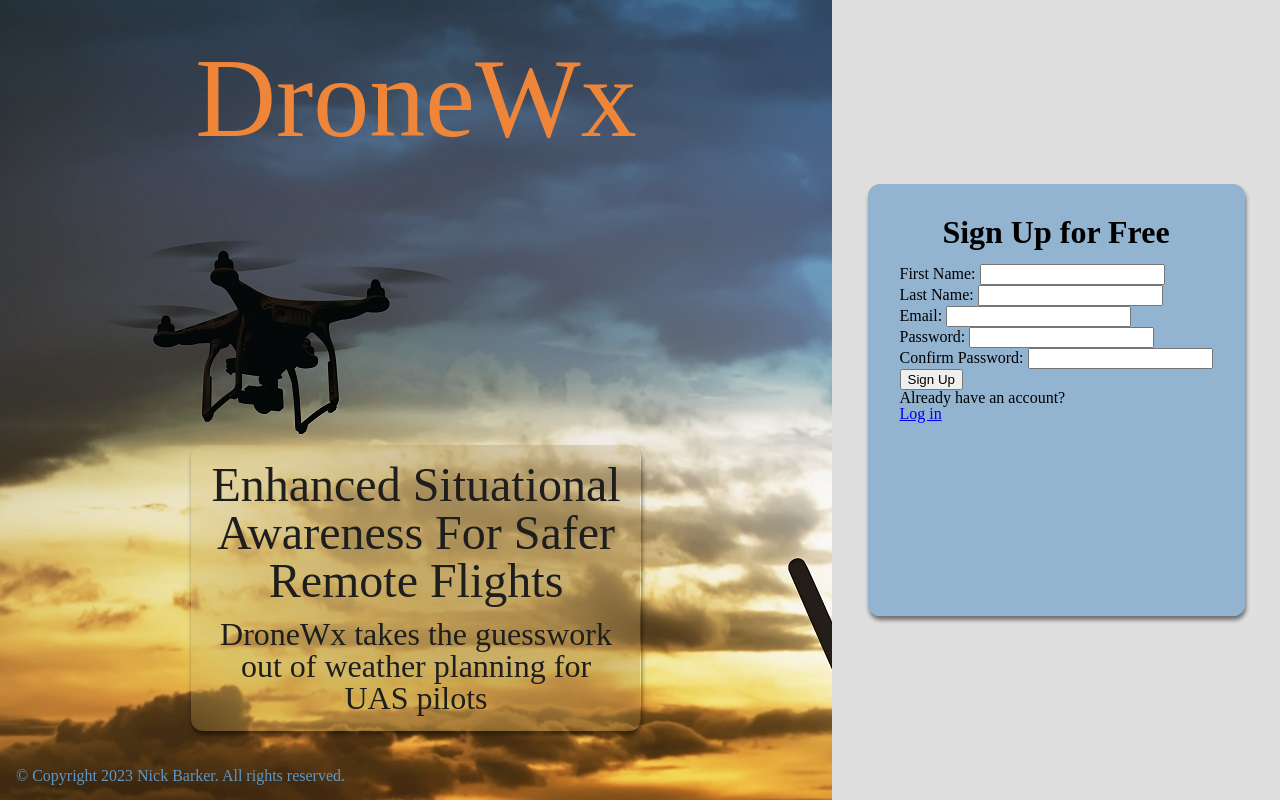
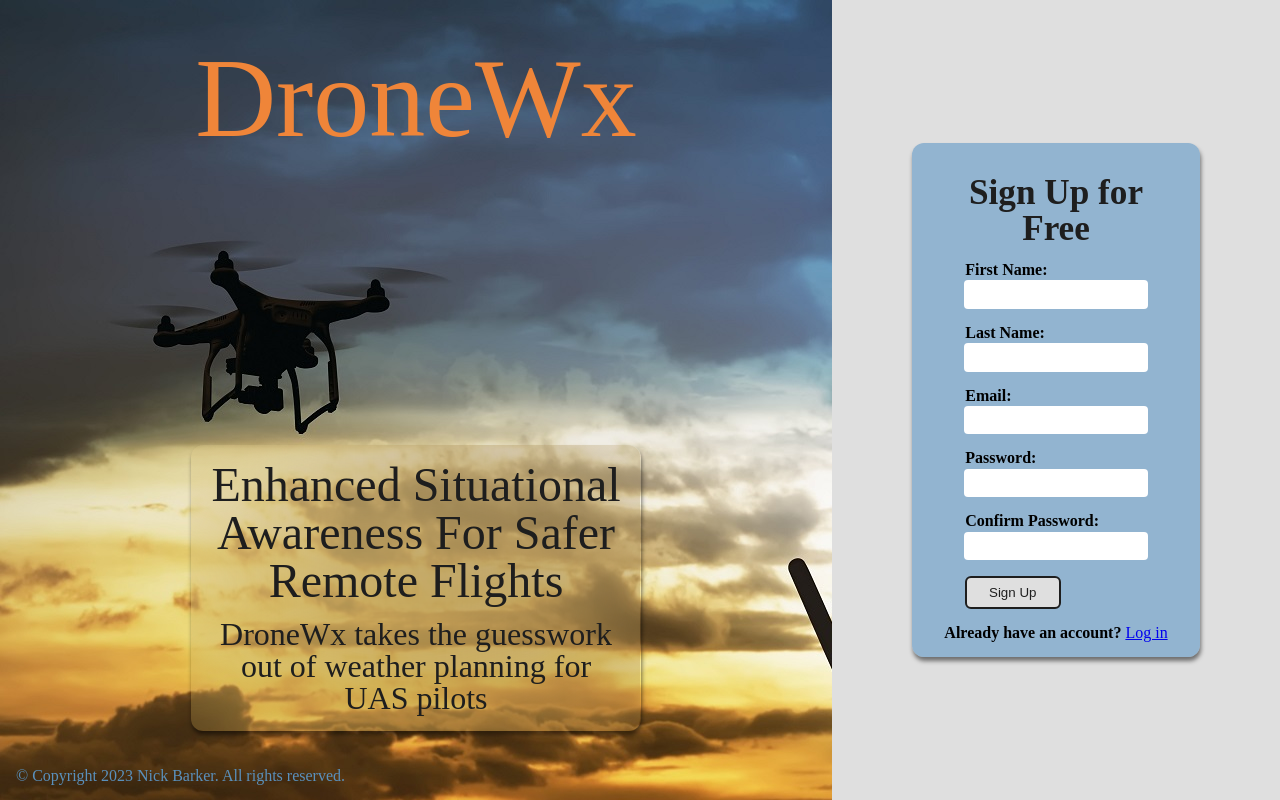
Before and after one commit to friendly-misanthrope/drone_wx, a Python web app: template flask_app/templates/landing_page.html in a window 1280 px wide. Run offline with Jinja, Linux system fonts and the light colour scheme; the template is opened without the code that fills it, so the values that code supplies are empty.

Commit message:
finished initial styling of signup form. Landing page complete.

```diff
--- a/flask_app/static/css/landing_page.css
+++ b/flask_app/static/css/landing_page.css
@@ -110,21 +110,72 @@ body {
     padding: 1rem 2rem;
     border-radius: 12px;
     box-shadow: 1px 4px 4px rgba(0,0,0,0.5);
-    height: 50%;
+    width: 50%;
 }
 
 .signup h2 {
-    font-size: 200%;
+    font-size: 220%;
     font-weight: bold;
     text-align: center;
     margin: 1rem;
+    color: rgb(30, 30, 30);
+}
+
+.signup form {
+    text-align: center;
+}
+
+.signup label {
+    display: block;
+    text-align: left;
+    margin-left: 9.5%;
+    font-weight: bold;
+    margin-bottom: 1%;
+}
+
+.signup input {
+    display: inline-block;
+    line-height: 2;
+    width: 80%;
+    border-radius: 4px;
+    border: none;
+}
+
+.label-input-group {
+    margin: 1rem 0;
+}
+
+.signup-login {
+    display: flex;
+    flex-direction: column;
+}
+
+.signup-login button {
+    width: 6rem;
+    margin-left: 9.25%;
+    padding: 3%;
+    border-radius: 6px;
+    border: 2px solid rgb(30, 30, 30);
+    color:rgb(30, 30, 30);
+    background-color: rgb(223, 223, 223);
+    cursor: pointer;
+}
+
+.already-account {
+    text-align: center;
+    margin-top: 1rem;
+}
+
+.already-account p {
+    display: inline;
+    font-weight: bold;
 }
 
 footer {
     height: 1rem;
     position: fixed;
     bottom: 1rem;
-    color: rgb(95,151,198);
+    color: rgb(90, 144, 188);
     width: 100%;
     margin: 0 0 0 1rem;
 }
--- a/flask_app/templates/landing_page.html
+++ b/flask_app/templates/landing_page.html
@@ -26,23 +26,23 @@
                     <h2>Sign Up for Free</h2>
                     <div class="label-input-group">
                         <label for="first_name" id="first_name">First Name:</label>
-                        <input type="text" class="form-control" id="first_name" name="first_name">
+                        <input type="text" id="first_name" name="first_name">
                     </div>
                     <div class="label-input-group">
                         <label for="last_name" id="last_name">Last Name:</label>
-                        <input type="text" class="form-control" id="last_name" name="last_name">
+                        <input type="text" id="last_name" name="last_name">
                     </div>
                     <div class="label-input-group">
                         <label for="email" id="email">Email:</label>
-                        <input type="text" class="form-control" id="email" name="email">
+                        <input type="text" id="email" name="email">
                     </div>
                     <div class="label-input-group">
                         <label for="password" id="password">Password:</label>
-                        <input type="password" class="form-control" id="password" name="password">
+                        <input type="password" id="password" name="password">
                     </div>
                     <div class="label-input-group">
                         <label for="conf_pass" id="conf_pass">Confirm Password:</label>
-                        <input type="password" class="form-control" id="conf_pass" name="conf_pass">
+                        <input type="password" id="conf_pass" name="conf_pass">
                     </div>
 
                     <div class="signup-login">
```
